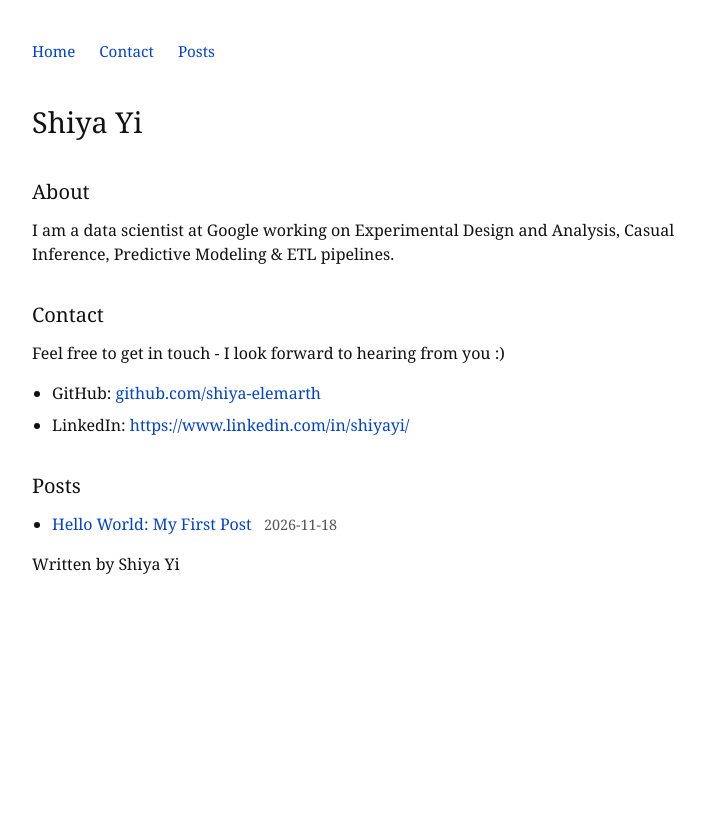
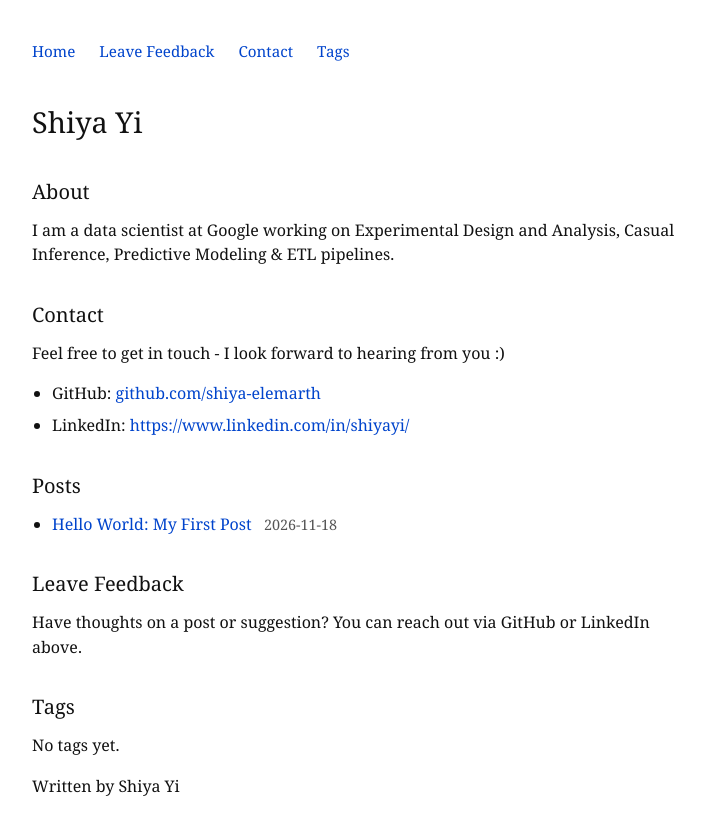
Before and after one commit to shiya-elemarth/shiya-elemarth.github.io, a plain HTML site: page index.html in a window 1280 px wide. Shown: the whole page, without its empty margins (128-832 px from the left). Before the commit the page ends 800 px from the top, so only its background shows below. Drawn offline with Linux system fonts and the light colour scheme.

Commit message:
Add feedback and tags sections to index.html
Added sections for feedback and tags in the HTML.

```diff
--- a/index.html
+++ b/index.html
@@ -10,8 +10,9 @@
 
   <nav>
     <a href="index.html">Home</a>
+    <a href="#feedback">Leave Feedback</a>
     <a href="#contact">Contact</a>
-    <a href="#posts">Posts</a>
+    <a href="#tags">Tags</a>
   </nav>
 
   <h1>Shiya Yi</h1>
@@ -38,6 +39,16 @@
     </li>
   </ul>
 
+  <h2 id="feedback">Leave Feedback</h2>
+  <p>
+    Have thoughts on a post or suggestion? You can reach out via GitHub or LinkedIn above.
+  </p>
+
+  <h2 id="tags">Tags</h2>
+  <p>
+    No tags yet.
+  </p>
+
   <footer>
     Written by Shiya Yi
   </footer>
```
